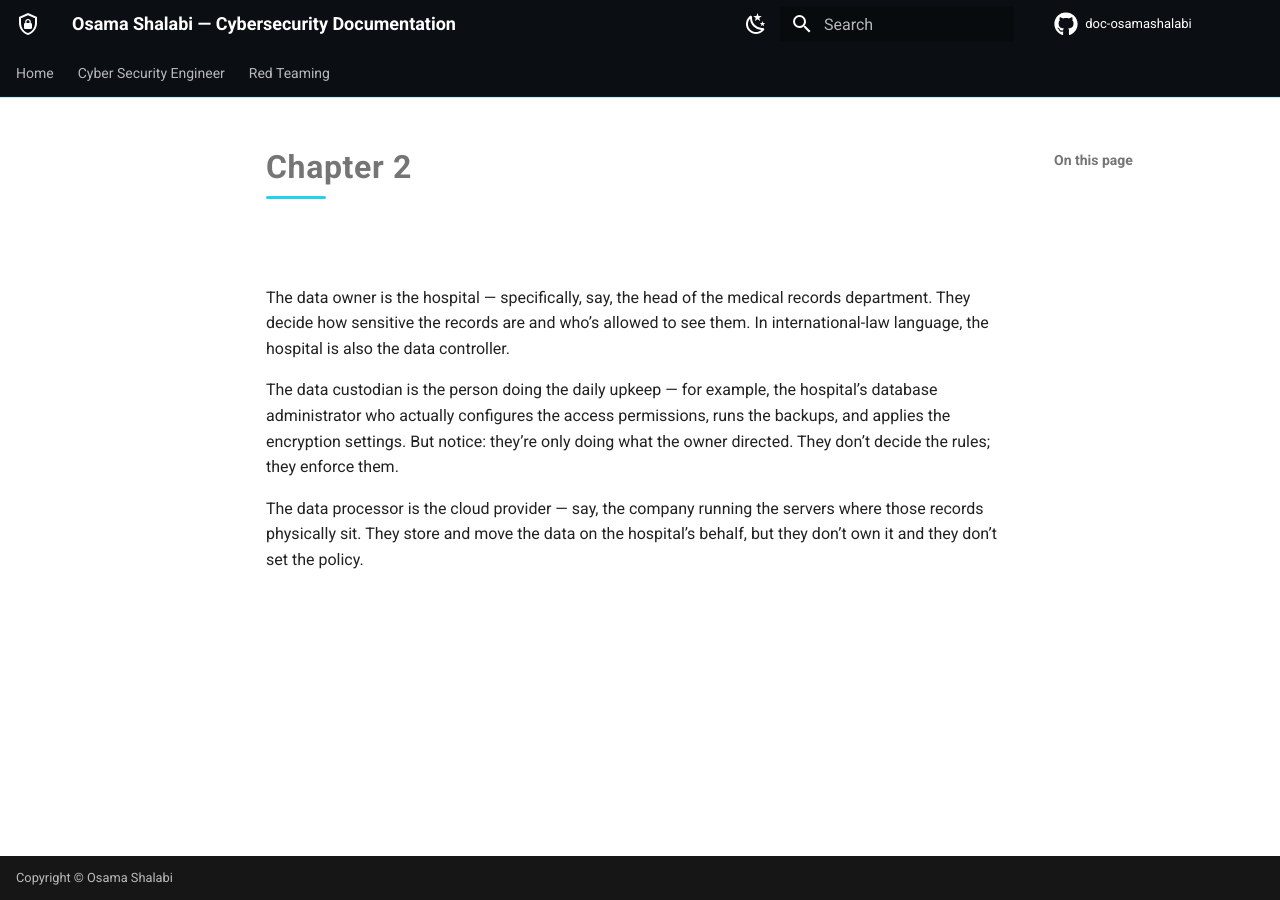
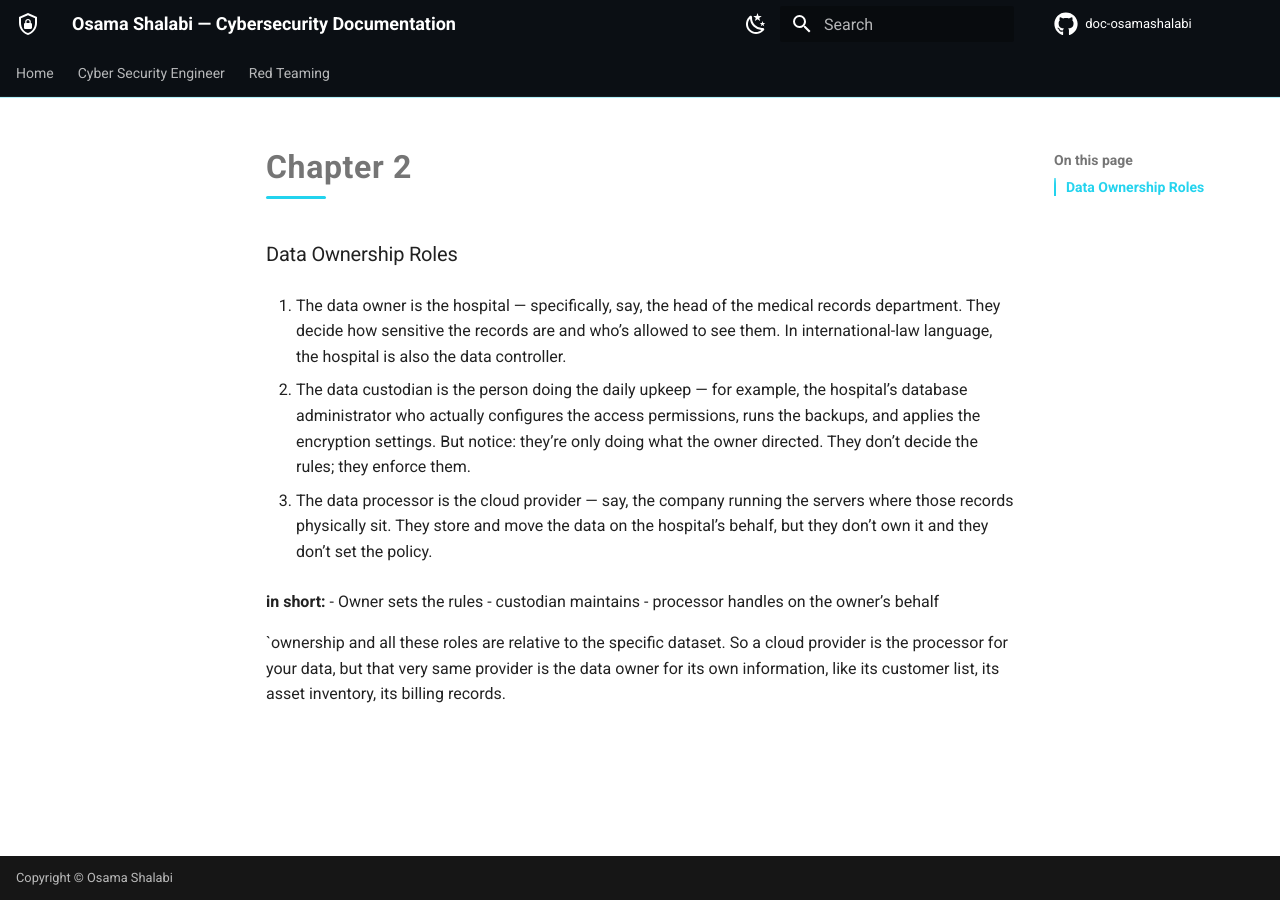
Before and after one commit to osamashalabi432-png/doc-osamashalabi, an MkDocs documentation site: the page built from docs/cyber-security-engineer/cloud/CCSP/Chapter 2.md, in a window 1280 px wide. Built offline with MkDocs 1.6.1 and Material for MkDocs 9.7.7, drawn with Linux system fonts in a browser that asks for light colours; comment, search, counter and statistics services are not loaded.

Commit message:
vault backup: 2026-10-10 21:38:40

```diff
--- a/docs/cyber-security-engineer/cloud/CCSP/Chapter 2.md
+++ b/docs/cyber-security-engineer/cloud/CCSP/Chapter 2.md
@@ -1,6 +1,13 @@
-###
-The data owner is the hospital — specifically, say, the head of the medical records department. They decide how sensitive the records are and who’s allowed to see them. In international-law language, the hospital is also the data controller.
+### Data Ownership Roles
+1. The data owner is the hospital — specifically, say, the head of the medical records department. They decide how sensitive the records are and who’s allowed to see them. In international-law language, the hospital is also the data controller.
 
-The data custodian is the person doing the daily upkeep — for example, the hospital’s database administrator who actually configures the access permissions, runs the backups, and applies the encryption settings. But notice: they’re only doing what the owner directed. They don’t decide the rules; they enforce them.
+2. The data custodian is the person doing the daily upkeep — for example, the hospital’s database administrator who actually configures the access permissions, runs the backups, and applies the encryption settings. But notice: they’re only doing what the owner directed. They don’t decide the rules; they enforce them.
 
-The data processor is the cloud provider — say, the company running the servers where those records physically sit. They store and move the data on the hospital’s behalf, but they don’t own it and they don’t set the policy.
+3. The data processor is the cloud provider — say, the company running the servers where those records physically sit. They store and move the data on the hospital’s behalf, but they don’t own it and they don’t set the policy.
+
+**in short:**
+- Owner sets the rules
+- custodian maintains
+- processor handles on the owner’s behalf
+
+`ownership and all these roles are relative to the specific dataset. So a cloud provider is the processor for your data, but that very same provider is the data owner for its own information, like its customer list, its asset inventory, its billing records.
```
